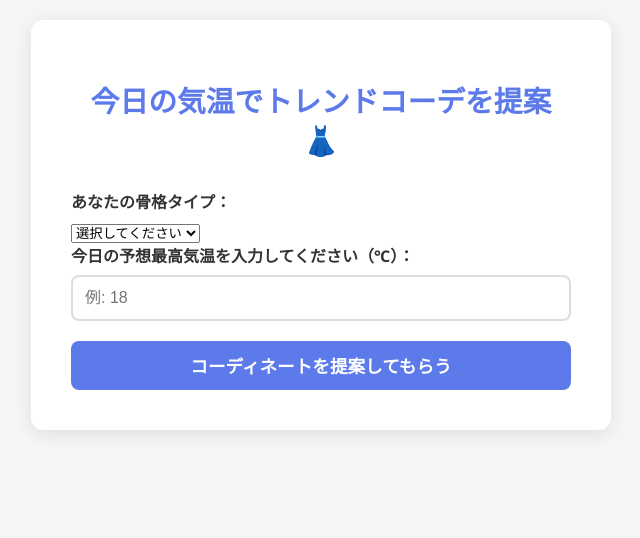
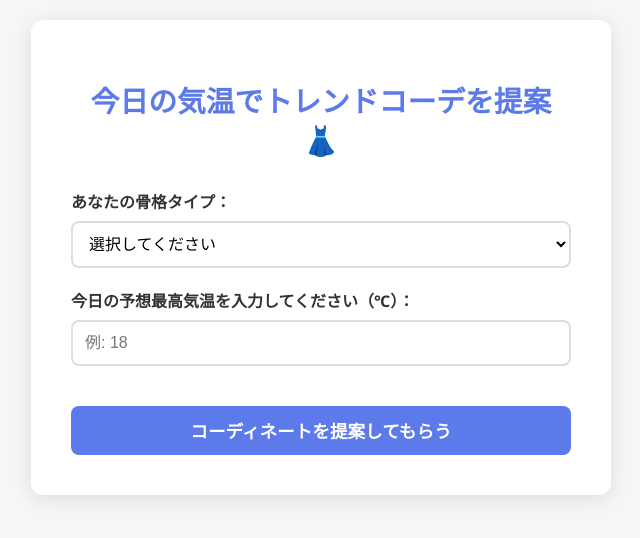
Before and after one commit to kotoneyoneda807/kotoneyoneda807.github.io, a plain HTML site: page index.html in a window 1280 px wide. Shown: the whole page, without its empty margins (319-959 px from the left). Drawn offline with Linux system fonts and the light colour scheme.

Commit message:
Update style.css

```diff
--- a/style.css
+++ b/style.css
@@ -32,7 +32,9 @@ label {
     font-weight: 600;
 }
 
-input[type="number"] {
+/* 骨格選択と気温入力の見た目を整えるCSS */
+input[type="number"],
+select { /* <--- ここに select タグを追加しました */
     width: 100%;
     padding: 12px;
     margin-bottom: 20px;
@@ -41,6 +43,8 @@ input[type="number"] {
     border-radius: 8px;
     font-size: 1em;
     transition: border-color 0.3s;
+    /* select要素がボタンのようにならないよう、背景色は白を維持 */
+    background-color: white;
 }
 
 input[type="number"]:focus {
@@ -48,7 +52,8 @@ input[type="number"]:focus {
     outline: none;
 }
 
-button {
+/* 変更後: IDセレクタを使って提案ボタンのみにスタイルを適用する */
+#suggest-button {
     display: block;
     width: 100%;
     padding: 12px;
@@ -60,9 +65,10 @@ button {
     font-size: 1.1em;
     font-weight: 600;
     transition: background-color 0.3s;
+    margin-top: 20px; /* 他の要素との間にスペースを追加 */
 }
 
-button:hover {
+#suggest-button:hover {
     background-color: #4A63D3;
 }
 
```
